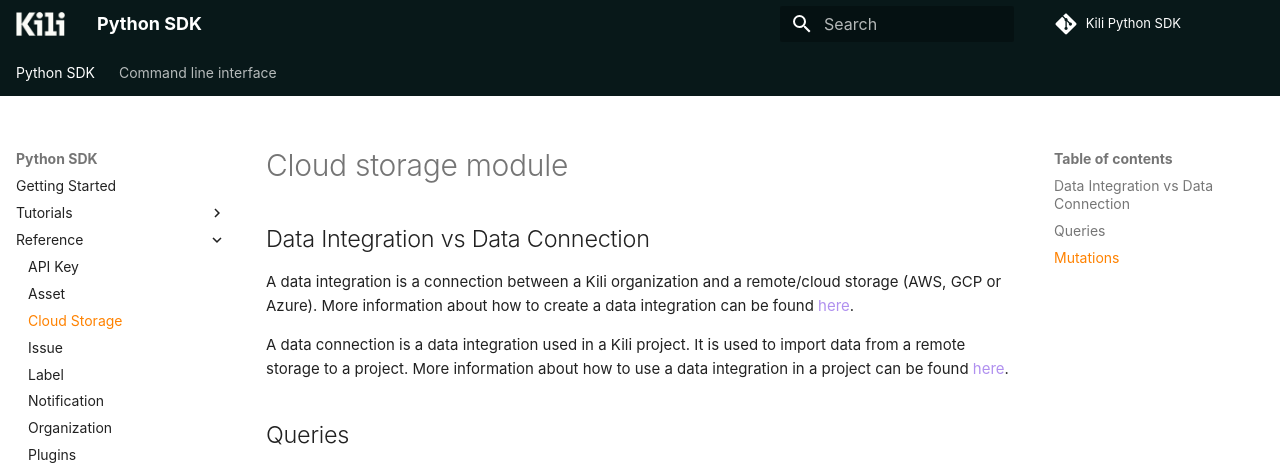
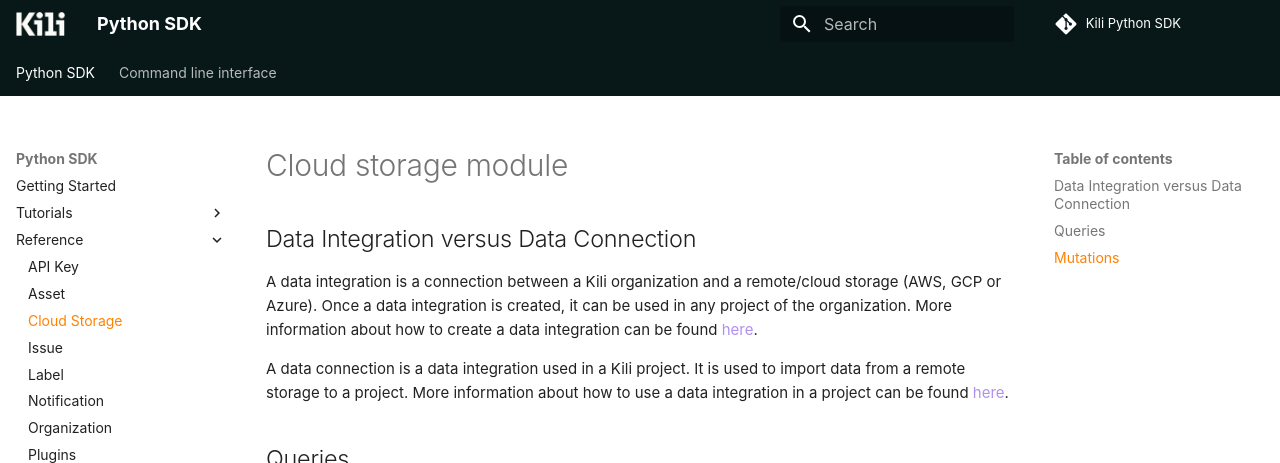
Before and after one commit to kili-technology/kili-python-sdk, an MkDocs documentation site: the page built from docs/sdk/cloud_storage.md, in a window 1280 px wide, cut to the strip 0-463 px from the top of the page. Built offline with MkDocs 1.6.1 and Material for MkDocs 9.7.7, drawn with Linux system fonts in a browser that asks for light colours; some web fonts are replaced; comment, search, counter and statistics services are not loaded; the version menu is left out.

```diff
--- a/docs/sdk/cloud_storage.md
+++ b/docs/sdk/cloud_storage.md
@@ -1,8 +1,9 @@
 # Cloud storage module
 
-## Data Integration vs Data Connection
+## Data Integration versus Data Connection
 
 A data integration is a connection between a Kili organization and a remote/cloud storage (AWS, GCP or Azure).
+Once a data integration is created, it can be used in any project of the organization.
 More information about how to create a data integration can be found [here](https://docs.kili-technology.com/docs/adding-assets-to-project#creating-a-remote-storage-integration).
 
 A data connection is a data integration used in a Kili project. It is used to import data from a remote storage to a project.
```
